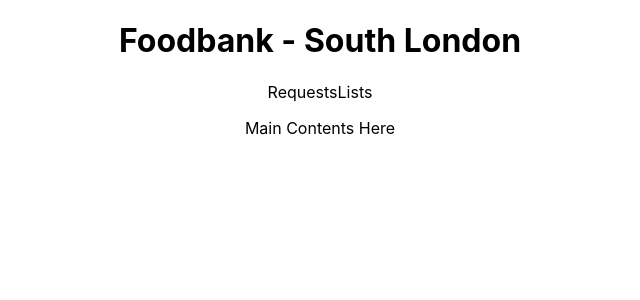
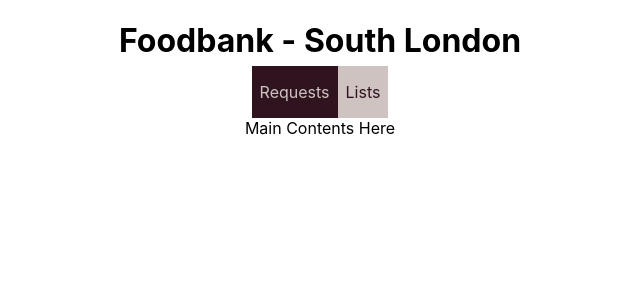
Before and after one commit to christchurchlondon/foodbank-southlondon, a React (Create React App) app in the folder frontend/: page / in a window 1280 px wide. Shown: the top 300 px of the page, without its empty margins (320-960 px from the left). Built offline with nearby package versions, Linux system fonts and the light colour scheme.

Commit message:
Tab styles

```diff
--- /dev/null
+++ b/frontend/src/components/header/styles/tab.css
@@ -0,0 +1,17 @@
+/* https://coolors.co/240115-de3c4b-87f5fb-2f131e-cec3c1 */
+
+.tab {
+    padding: 1rem .5rem;
+    background-color: #cec3c1;
+    color: #2f131e;
+    cursor: pointer;
+}
+
+.tab:hover {
+    color: #240115;
+}
+
+.tab.selected {
+    background-color: #2f131e;
+    color: #cec3c1;
+}
--- a/frontend/src/components/header/tab.jsx
+++ b/frontend/src/components/header/tab.jsx
@@ -1,8 +1,9 @@
 import React from 'react';
+import './styles/tab.css';
 
 export default function Tab(props) {
     return (
-        <a className="tab { props.isSelected ? 'selected' : '' }" onClick={ props.onClick }>
+        <a className={ 'tab' + (props.isSelected ? ' selected' : '') } onClick={ props.onClick }>
             { props.name }
         </a>
     );
--- a/frontend/src/components/header/tabs.jsx
+++ b/frontend/src/components/header/tabs.jsx
@@ -15,7 +15,7 @@ export default class Tabs extends React.Component {
         return (
             <div className="tabs">
                 <Tab name={'Requests'} onClick={ () => this.handleTabClick('requests') } isSelected={this.isSelectedTab('requests')} />
-                <Tab name={'Lists'} onClick={ () => this.handleTabClick('lists') } isSelected={this.isSelectedTab('list')} />
+                <Tab name={'Lists'} onClick={ () => this.handleTabClick('lists') } isSelected={this.isSelectedTab('lists')} />
             </div>
         );
     }
```
